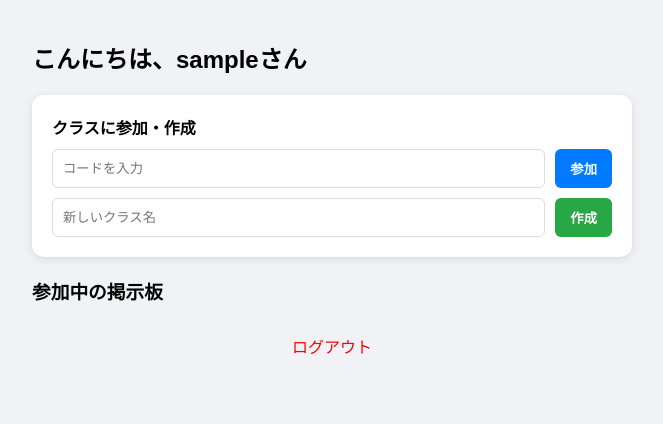
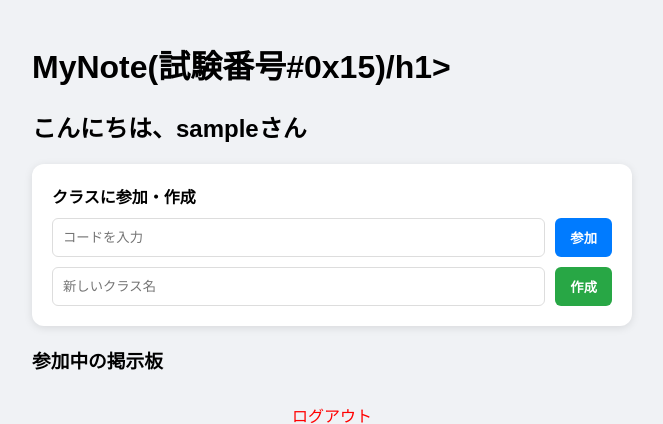
Before and after one commit to nori-pixl/mynote, a Flask app: page / in a window 1280 px wide. Shown: the top 424 px of the page, without its empty margins (308-971 px from the left). Run offline with Flask 3, Linux system fonts and the light colour scheme; the visitor is signed in with stand-in values (Sample User, id 1); data that the repository does not hold is empty.

Commit message:
Update index.html

```diff
--- a/templates/index.html
+++ b/templates/index.html
@@ -16,6 +16,7 @@
 </head>
 <body>
 <div class="container">
+    <h1>MyNote(試験番号#0x15)/h1>
     <h2>こんにちは、{{ current_user.username }}さん</h2>
 
     <div class="box">
```
